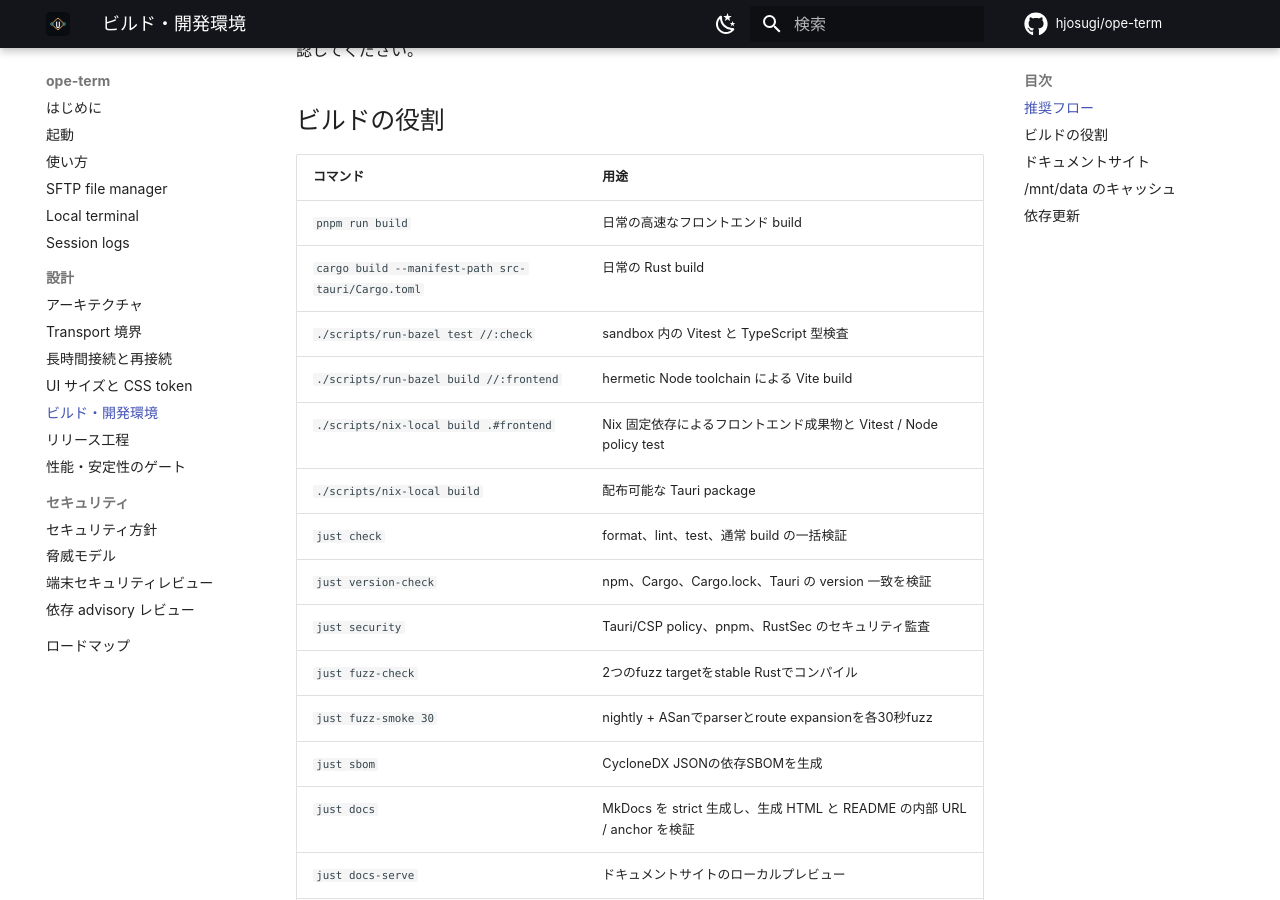
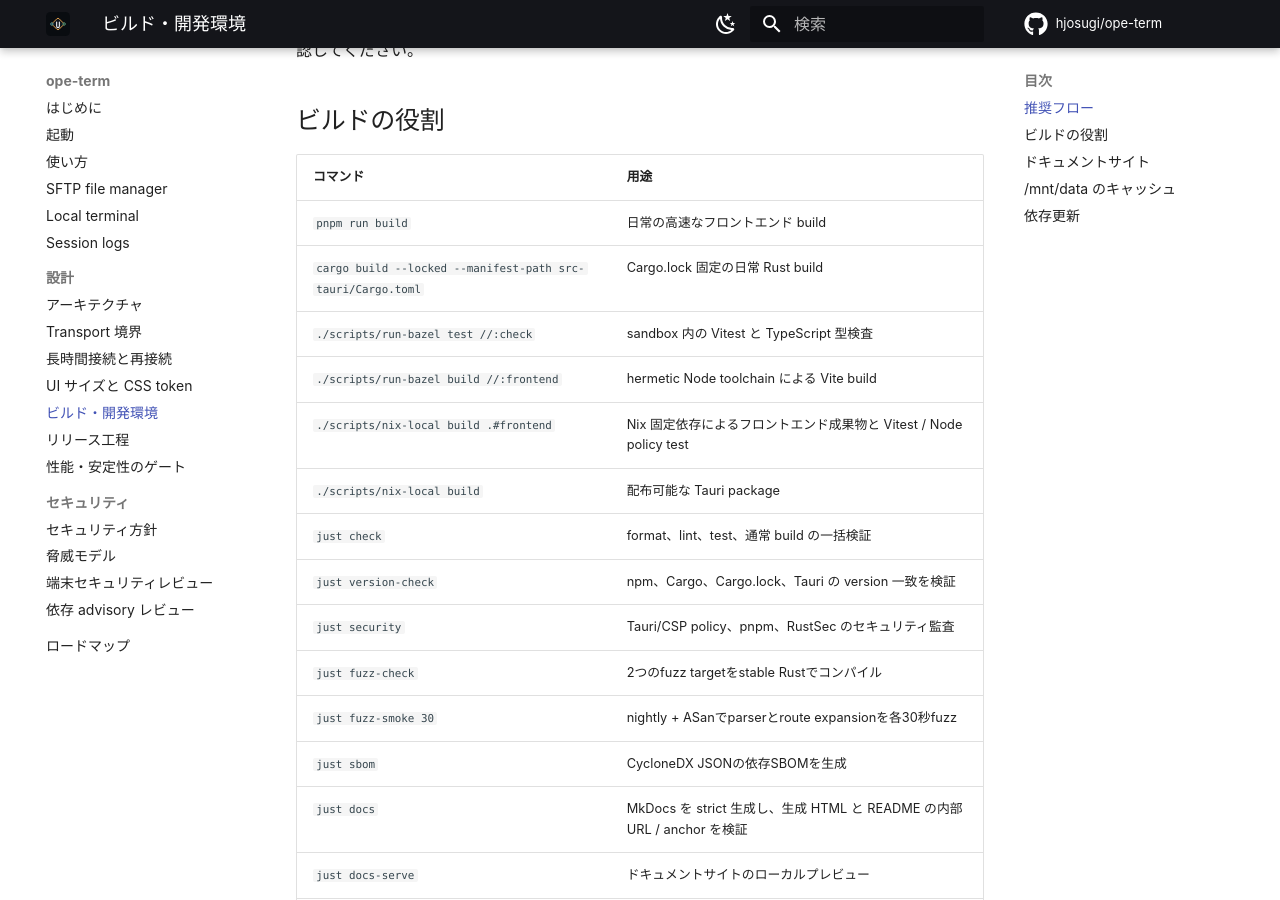
Before and after one commit to hjosugi/ope-term, an MkDocs documentation site: the page built from docs/BUILD.md, in a window 1280 px wide and 900 px high, scrolled down 399 px. Built offline with MkDocs 1.6.1 and Material for MkDocs 9.7.7, drawn with Linux system fonts in a browser that asks for light colours; comment, search, counter and statistics services are not loaded.

Commit message:
build: enforce Cargo lockfile in CI and release

```diff
--- a/docs/BUILD.md
+++ b/docs/BUILD.md
@@ -20,7 +20,7 @@ just dev
 | コマンド | 用途 |
 |---|---|
 | `pnpm run build` | 日常の高速なフロントエンド build |
-| `cargo build --manifest-path src-tauri/Cargo.toml` | 日常の Rust build |
+| `cargo build --locked --manifest-path src-tauri/Cargo.toml` | Cargo.lock 固定の日常 Rust build |
 | `./scripts/run-bazel test //:check` | sandbox 内の Vitest と TypeScript 型検査 |
 | `./scripts/run-bazel build //:frontend` | hermetic Node toolchain による Vite build |
 | `./scripts/nix-local build .#frontend` | Nix 固定依存によるフロントエンド成果物と Vitest / Node policy test |
```
Also changed, not shown: docs/RELEASE.md (+1 -1 lines), .github/pull_request_template.md, 4 other files.
